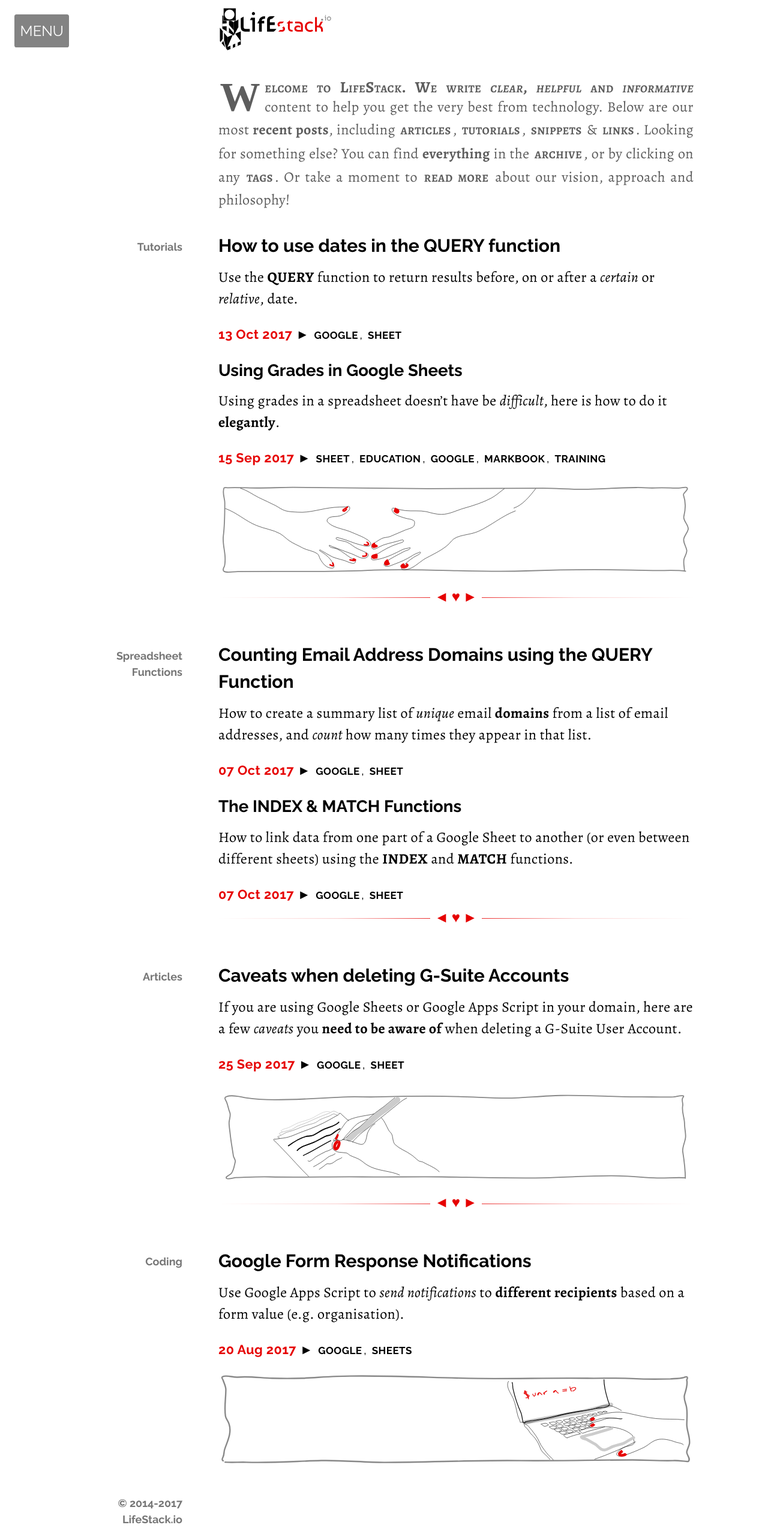
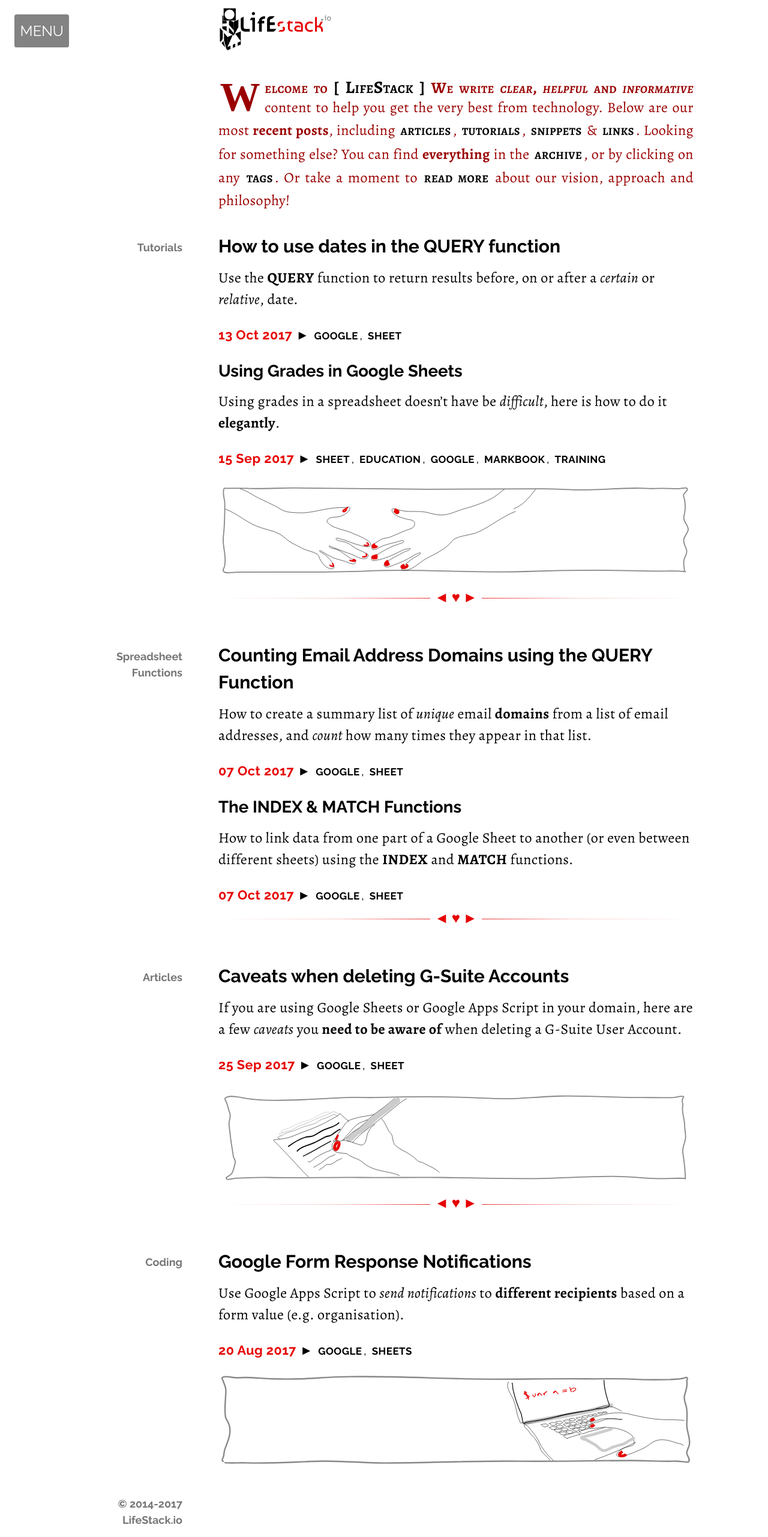
Before and after one commit to LifeStack-IO/lifestack-io.github.io, a Jekyll site: the page built from _indexes/home.md, in a window 1280 px wide. Shown: the whole page at 60% size. Built offline with Jekyll 4.4.1, drawn with Linux system fonts in a browser that asks for light colours; some web fonts are replaced.

Commit message:
Visual Tweaks

```diff
--- a/_indexes/home.md
+++ b/_indexes/home.md
@@ -4,7 +4,7 @@ title: Home
 permalink: /
 ---
 
-Welcome to __LifeStack__. We write _clear_, _helpful_ and _informative_ content to help you get the very best from technology. Below are our most __recent posts__, including [articles]({{ site.baseurl }}all/article), [tutorials]({{ site.baseurl }}all/tutorial), [snippets]({{ site.baseurl }}snippets) & [links]({{ site.baseurl }}links). Looking for something else? You can find __everything__ in the [archive](/all), or by clicking on any [tags](/tags). Or take a moment to [read more]({{ site.baseurl }}about) about our vision, approach and philosophy!
+Welcome to __LifeStack__{:.brand} We write _clear_, _helpful_ and _informative_ content to help you get the very best from technology. Below are our most __recent posts__, including [articles]({{ site.baseurl }}all/article), [tutorials]({{ site.baseurl }}all/tutorial), [snippets]({{ site.baseurl }}snippets) & [links]({{ site.baseurl }}links). Looking for something else? You can find __everything__ in the [archive](/all), or by clicking on any [tags](/tags). Or take a moment to [read more]({{ site.baseurl }}about) about our vision, approach and philosophy!
 {:.lead}
 
 {% assign _recent = "" | split: "" %}{% assign _recent_snippets = site.snippets | sort: 'date' | reverse | limit:10 %}{% assign _recent_posts = site.posts | sort: 'date' | reverse | limit:10 %}{% assign _recent_links = site.links | sort: 'date' | reverse | limit:10 %}{% for _snippet in _recent_snippets %}{% assign _recent = _recent | push: _snippet %}{% endfor %}{% for _post in _recent_posts %}{% assign _recent = _recent | push: _post %}{% endfor %}{% for _link in _recent_links %}{% assign _recent = _recent | push: _link %}{% endfor %}{% assign _recent = _recent | sort: 'date' | reverse | limit:10 %}{% assign categories = _recent | map: "category" | uniq %}{% for category in categories %}
--- a/_sass/_fonts.scss
+++ b/_sass/_fonts.scss
@@ -23,6 +23,7 @@ h1, h2, h3, h4, h5, h6 {
 }
 
 p {letter-spacing: 0.02rem;}
+.brand {font-size: 110%;}
 a {text-decoration: none; color: inherit;}
 sub, sup {
 	font-size: 70%;
--- a/_sass/_styles.scss
+++ b/_sass/_styles.scss
@@ -3,7 +3,13 @@ p, figure {
 	margin: 0.5em 0;
 	&.lead {
 		margin: 1em 0 2em 0;
-		color: $colour-general-text;
+		color: $colour-highlight-dark;
+		a {color: $colour-emphasis;}
+	}
+	.brand {
+		color: $colour-emphasis !important;
+		&:before {content: "[ ";}
+		&:after {content: " ]";}
 	}
 }
 
--- a/_sass/_variables.scss
+++ b/_sass/_variables.scss
@@ -23,7 +23,6 @@ $colour-foreground: 					lighten($colour-emphasis, 15%);
 $colour-shadow: 							rgba($colour-emphasis, 0.5);
 $colour-general:							#767676;
 $colour-general-light:				lighten($colour-general, 40%);
-$colour-general-text:					darken($colour-general, 10%);
 $colour-general-dark:					darken($colour-general, 30%);
 $colour-highlight:						#e60000;
 $colour-highlight-light: 			rgba($colour-highlight, 0.05);
```
